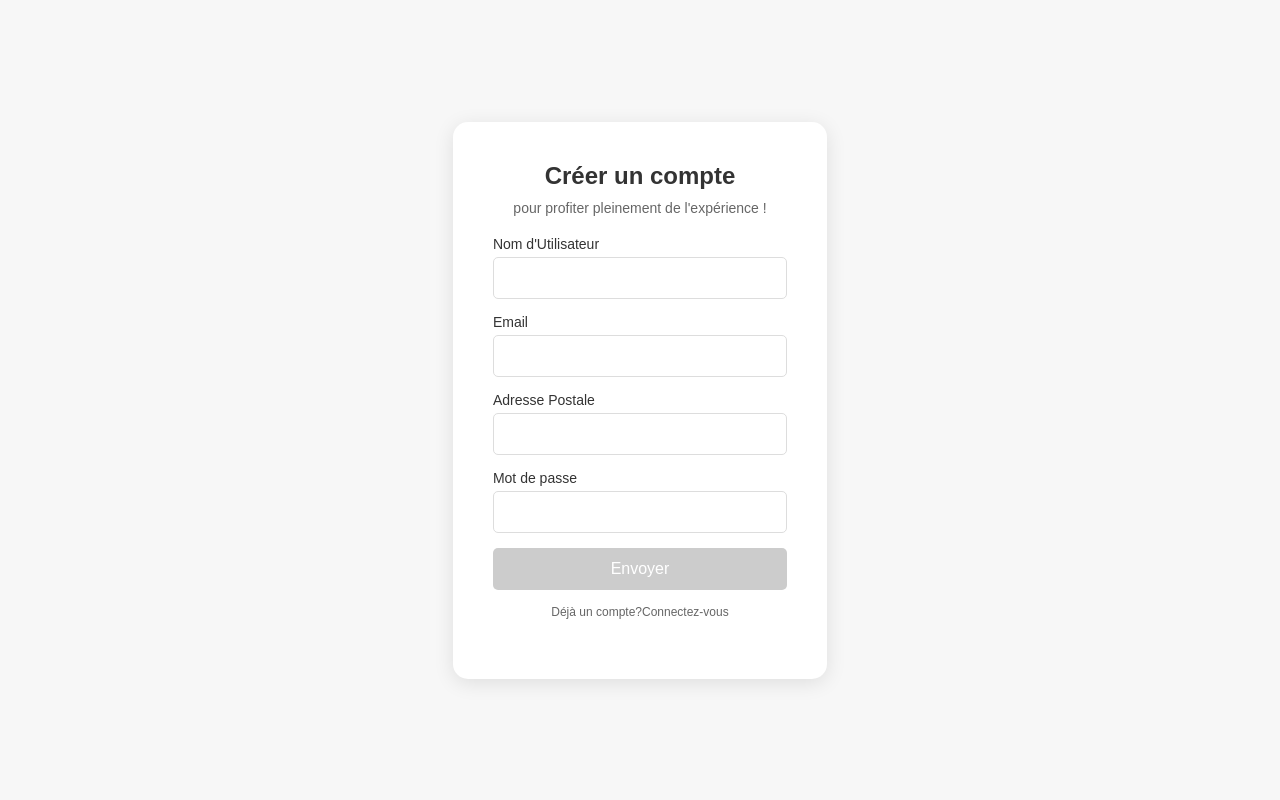
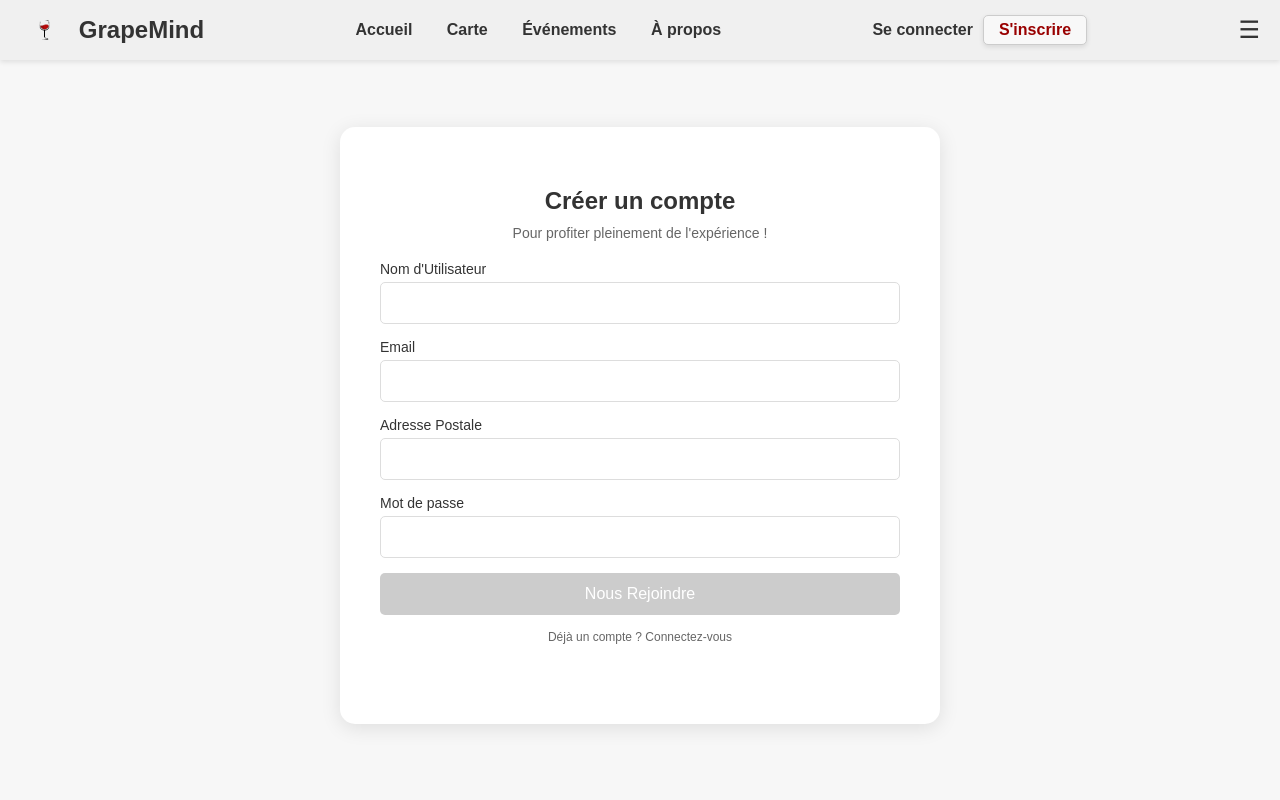
Before and after one commit to Aximme/GrapeMind, a PHP site: page /registration.php in a window 1280 px wide. Run offline with PHP 8.4, Linux system fonts and the light colour scheme.

Commit message:
Minors fix
- login / register redirection fix, href links.
- fix css for register & login
- header fix links based on relative server path

```diff
--- a/components/header.php
+++ b/components/header.php
@@ -22,7 +22,7 @@
         <a href="/GrapeMind/about.php">À propos</a>
     </nav>
     <div class="auth">
-        <a href="login.php" class="login">Se connecter</a>
+        <a href="/GrapeMind/login.php" class="login">Se connecter</a>
         <a href="/GrapeMind/registration.php" class="signup">S'inscrire</a>
     </div>
     <!-- Menu Déroulant -->
--- a/components/quizz/main-quizz.php
+++ b/components/quizz/main-quizz.php
@@ -1 +1,3 @@
 <?php
+include 'components/header.php';
+?>
--- a/css/registration.css
+++ b/css/registration.css
@@ -1,16 +1,12 @@
 * {
     box-sizing: border-box;
     margin: 0;
-    padding: 0;
 }
 
 body {
     font-family: Arial, sans-serif;
     background-color: #f7f7f7;
-    display: flex;
-    justify-content: center;
-    align-items: center;
-    height: 100vh;
+    display: block;
 }
 
 main {
@@ -18,15 +14,16 @@ main {
     justify-content: center;
     align-items: center;
     width: 100%;
-    height: 100%;
+    height: calc(100vh - 80px);
 }
 
 .form-container {
     background-color: #fff;
     border-radius: 15px;
-    padding: 40px;
+    padding: 60px 40px;
+    margin-top: 10px;
+    width: 600px;
     box-shadow: 0 4px 20px rgba(0, 0, 0, 0.1);
-    max-width: 400px;
     text-align: center;
 }
 
--- a/login.php
+++ b/login.php
@@ -1,3 +1,6 @@
+<?php
+include 'components/header.php';
+?>
 <!DOCTYPE html>
 <html lang="fr">
 <head>
@@ -28,7 +31,7 @@
                 <a href="#">Mot de passe oublié?</a>
             </p>
             <p class="sign-up">
-                Vous n'avez pas de compte ? <a href="#">Inscrivez-vous ici</a>
+                Vous n'avez pas de compte ? <a href="/GrapeMind/registration.php">Inscrivez-vous ici</a>
             </p>
         </form>
     </div>
--- a/registration.php
+++ b/registration.php
@@ -1,3 +1,6 @@
+<?php
+include 'components/header.php';
+?>
 <!DOCTYPE html>
 <html lang="fr">
 <head>
@@ -10,7 +13,7 @@
 <main>
     <div class="form-container">
         <h2>Créer un compte</h2>
-        <p>pour profiter pleinement de l'expérience !</p>
+        <p>Pour profiter pleinement de l'expérience !</p>
         <form action="" method="post">
             <label for="username">Nom d'Utilisateur</label>
             <input type="text" id="username" name="username" required>
@@ -24,10 +27,10 @@
             <label for="password">Mot de passe</label>
             <input type="password" id="password" name="password" required>
 
-            <button type="submit">Envoyer</button>
+            <button type="submit">Nous Rejoindre</button>
 
             <p class="log-in">
-                Déjà un compte?<a href="#">Connectez-vous</a>
+                Déjà un compte ?<a href="/GrapeMind/login.php"> Connectez-vous</a>
             </p>
         </form>
     </div>
```
